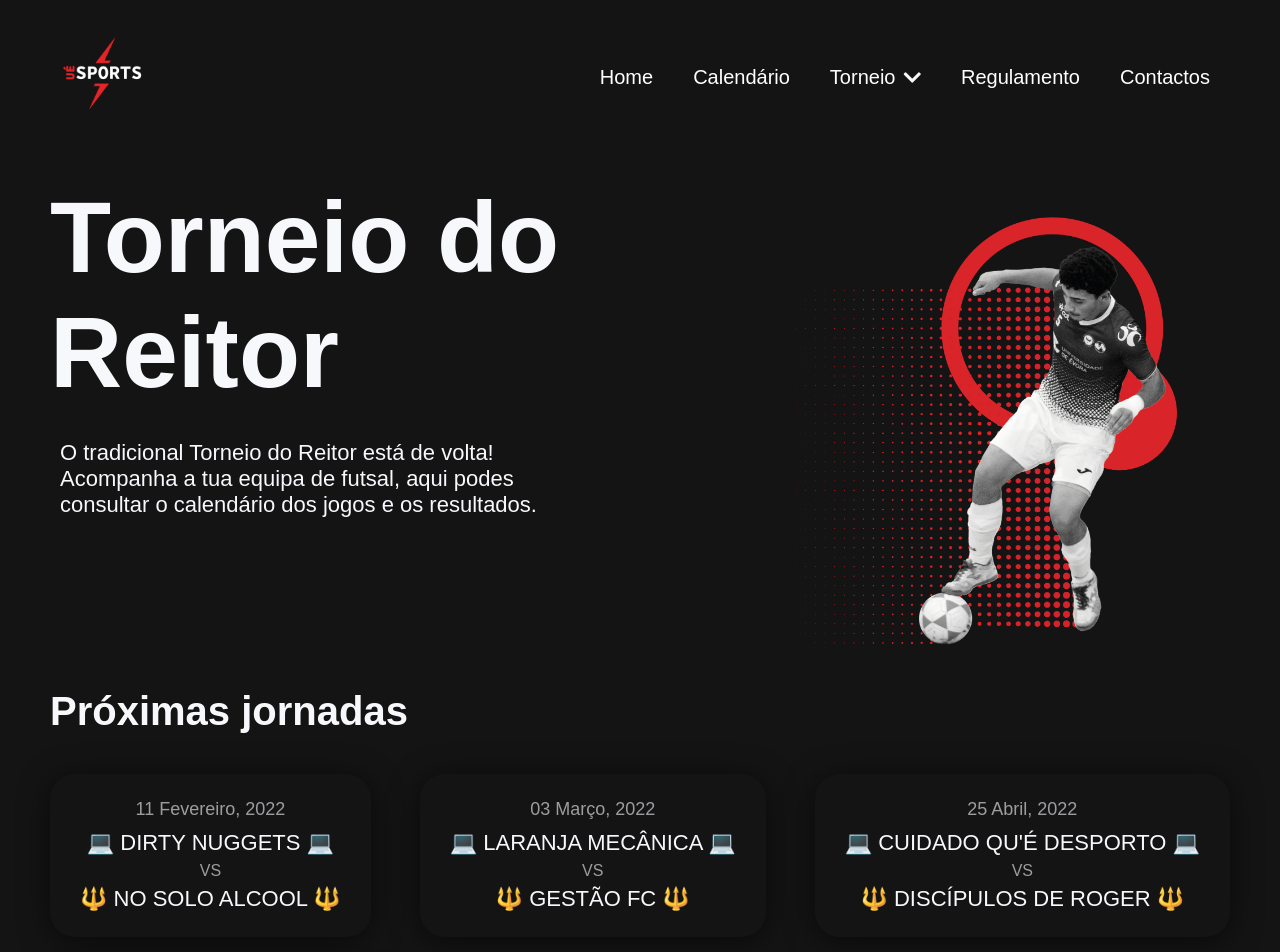
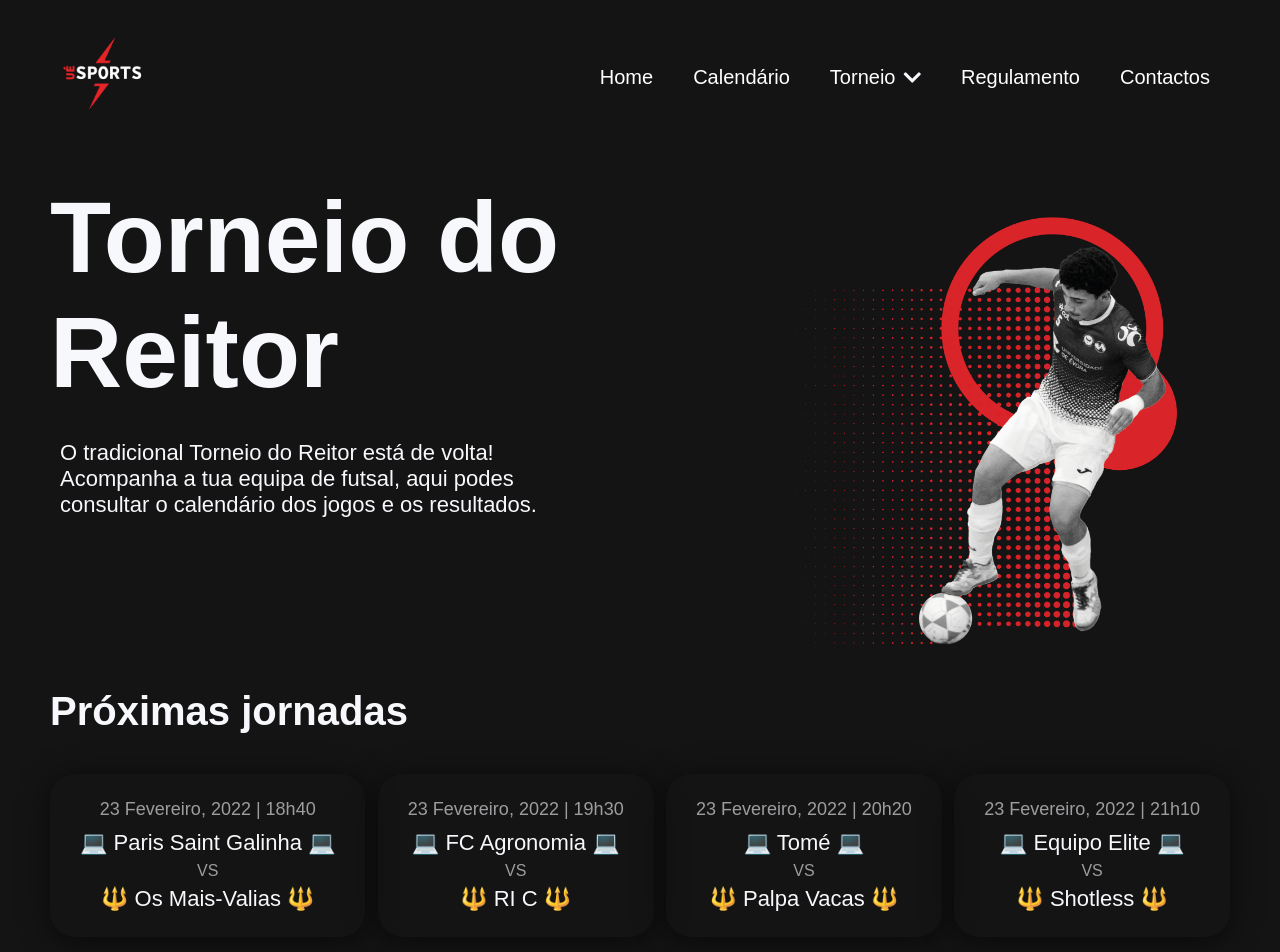
Before and after one commit to MrValraven/torneioreitor, a React (Vite) app: page / in a window 1280 px wide. Shown: the top 952 px of the page. Built offline with nearby package versions, Linux system fonts and the light colour scheme; a web font is replaced by a local one.

Commit message:
changed game components to have real data

```diff
--- a/index.html
+++ b/index.html
@@ -2,9 +2,9 @@
 <html lang="en">
   <head>
     <meta charset="UTF-8" />
-    <link rel="icon" type="image/svg+xml" href="/src/favicon.svg" />
+    <link rel="icon" type="image/svg+xml" href="/src/assets/logo.png" />
     <meta name="viewport" content="width=device-width, initial-scale=1.0" />
-    <title>Vite App</title>
+    <title>Torneio do Reitor</title>
   </head>
   <body>
     <div id="root"></div>
--- a/src/components/jogoCard/JogoCard.jsx
+++ b/src/components/jogoCard/JogoCard.jsx
@@ -1,6 +1,7 @@
 import React from "react";
 
 import "./styles.scss";
+
 
 const JogoCard = ({ data, equipa1, equipa2 }) => {
   return (
--- a/src/pages/home/Homepage.jsx
+++ b/src/pages/home/Homepage.jsx
@@ -1,36 +1,51 @@
-import React from "react";
+import React, { useEffect, useState } from "react";
 import Hero from "../../components/hero/Hero";
 import JogoCard from "../../components/jogoCard/JogoCard";
 
 import "./styles.scss";
+import calendario from '../../static/calendario.json'
+
+const currentDate = new Date();
+
+const getCurrentMonth = (monthNumber) => {
+  console.log(monthNumber)
+  switch (monthNumber) {
+    case 1:
+      return "Fevereiro";
+    case 2:
+      return "Março";
+    case 3:
+      return "Abril";
+    default:
+      break;
+  }
+}
 
 const Homepage = () => {
+
+  const [nextGames, setNextGames] = useState([]);
+
+
+  useEffect(() => {
+    setNextGames((calendario.filter((jogo) => (
+      jogo.data >= `${currentDate.getDate()}${currentDate.getMonth() + 1}${currentDate.getFullYear}`
+      ))).splice(0,4)
+    )
+  }, [])
   return (
     <div className="homepage">
       <Hero></Hero>
       <div className="nextGames">
         <h2>Próximas jornadas</h2>
         <div className="jogos">
-          <JogoCard
-            data="11 Fevereiro, 2022"
-            equipa1="DIRTY NUGGETS"
-            equipa2="NO SOLO ALCOOL"
-          />
-          <JogoCard
-            data="03 Março, 2022"
-            equipa1="LARANJA MECÂNICA"
-            equipa2="GESTÃO FC"
-          />
-          <JogoCard
-            data="25 Abril, 2022"
-            equipa1="CUIDADO QU'É DESPORTO"
-            equipa2="DISCÍPULOS DE ROGER"
-          />
-          <JogoCard
-            data="01 Junho, 2022"
-            equipa1="ILHAS SAD"
-            equipa2="SHOTS DE BAGAÇO"
-          />
+          {
+            nextGames.map((nextGame) => (
+              <JogoCard  key={nextGame.id}
+              data={`${nextGame.data.slice(0,2)} ${getCurrentMonth(nextGame.data.slice(3, 4)[0] - 1)}, 2022 | ${nextGame.hora}`}
+              equipa1={nextGame.equipa1}
+              equipa2={nextGame.equipa2}/>
+            ))
+          }
         </div>
       </div>
     </div>
```
